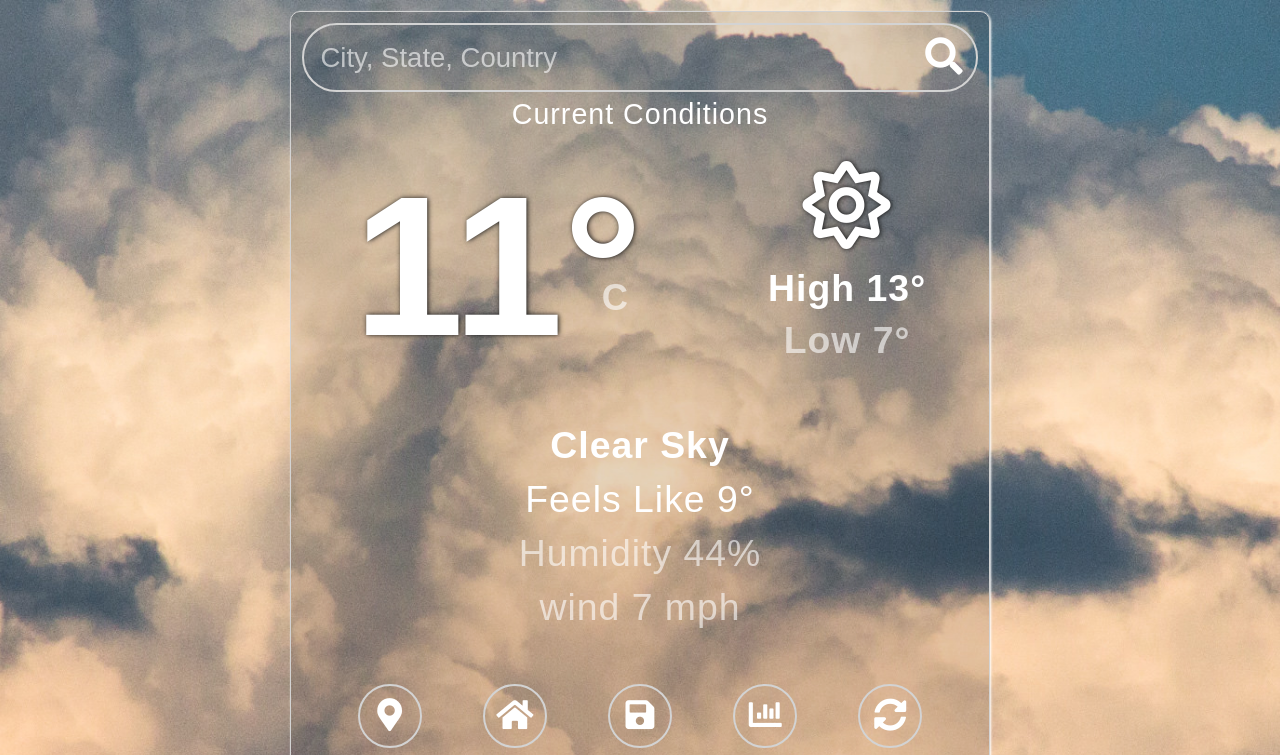
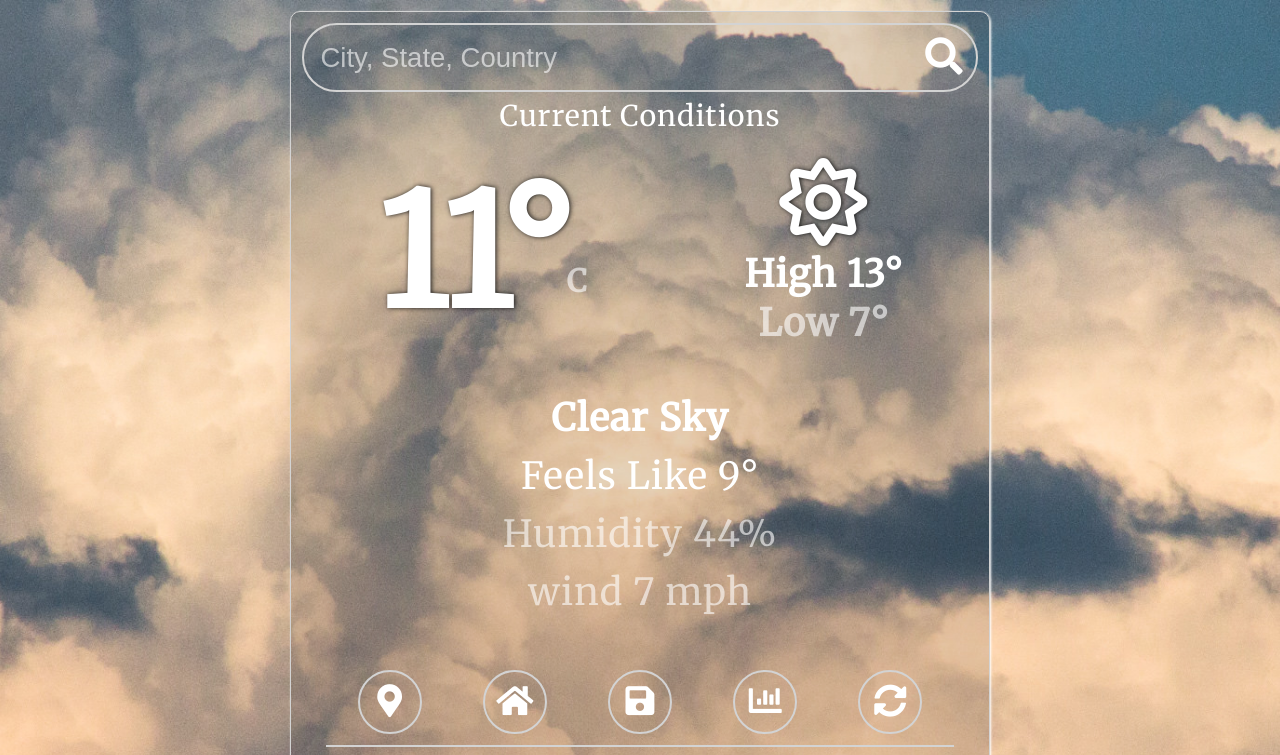
Before and after one commit to lionelroy/weather-app, a plain HTML site: page dist/index.html in a window 1280 px wide. Shown: the top 755 px of the page. Drawn offline with Linux system fonts and the light colour scheme.

```diff
--- a/scss/abstracts/_colors.scss
+++ b/scss/abstracts/_colors.scss
@@ -1,9 +1,10 @@
 $font-color: #fff;
+$background-color: rgba(0, 0, 0. 0.9);
 $mask-color: rgba(0, 0, 0, 0.1);
 $button-color: transparent;
 $bordercolor: lightgray;
 $container-bgcolor: #f2f2f2;
 $button-textcolor: #fff;
 $shadowcolor: #fff;
-$text-shadow-color: rgb(24, 24, 24);
+$text-shadow-color: #000;
 $fadecolor: rgba(255, 255, 255, 0.6);
--- a/scss/base/_base.scss
+++ b/scss/base/_base.scss
@@ -8,9 +8,9 @@
   background-image: url("../img/clouds.jpg");
   background-size: cover;
   background-position: center;
+  background-color: $background-color;
   font-size: 16px;
-  font-family: "Montserrat", sans-serif;
-  font-weight: bold;
+  font-family: 'Merriweather', serif;  font-weight: bold;
   letter-spacing: 1px;
   color: $font-color;
   @include mq(768px) {
--- a/scss/components/_buttons.scss
+++ b/scss/components/_buttons.scss
@@ -3,7 +3,7 @@
   min-height: 48px;
   color: $button-textcolor;
   border: 2px solid $bordercolor;
-  border-radius: 80px;
+  border-radius: 50%;
   outline: none;
   font-size: 1.25rem;
   font-weight: 900;
--- a/scss/layout/_currentForecast.scss
+++ b/scss/layout/_currentForecast.scss
@@ -33,11 +33,11 @@
         font-size: 8rem;
       }
       @include mq(768px) {
-        font-size: 9rem;
+        font-size: 7rem;
       }
 
       .unit {
-        font-size: 1.65rem;
+        font-size: 1.4rem;
         color: $fadecolor;
         text-shadow: none;
         position: absolute;
--- a/scss/layout/_searchBar.scss
+++ b/scss/layout/_searchBar.scss
@@ -1,5 +1,6 @@
 .searchBar {
   padding: 0.5rem 0.5rem 0.25rem;
+
 
   .searchBar__form {
     display: flex;
```
Also changed, not shown: dist/css/main.min.css, 1 other file.
